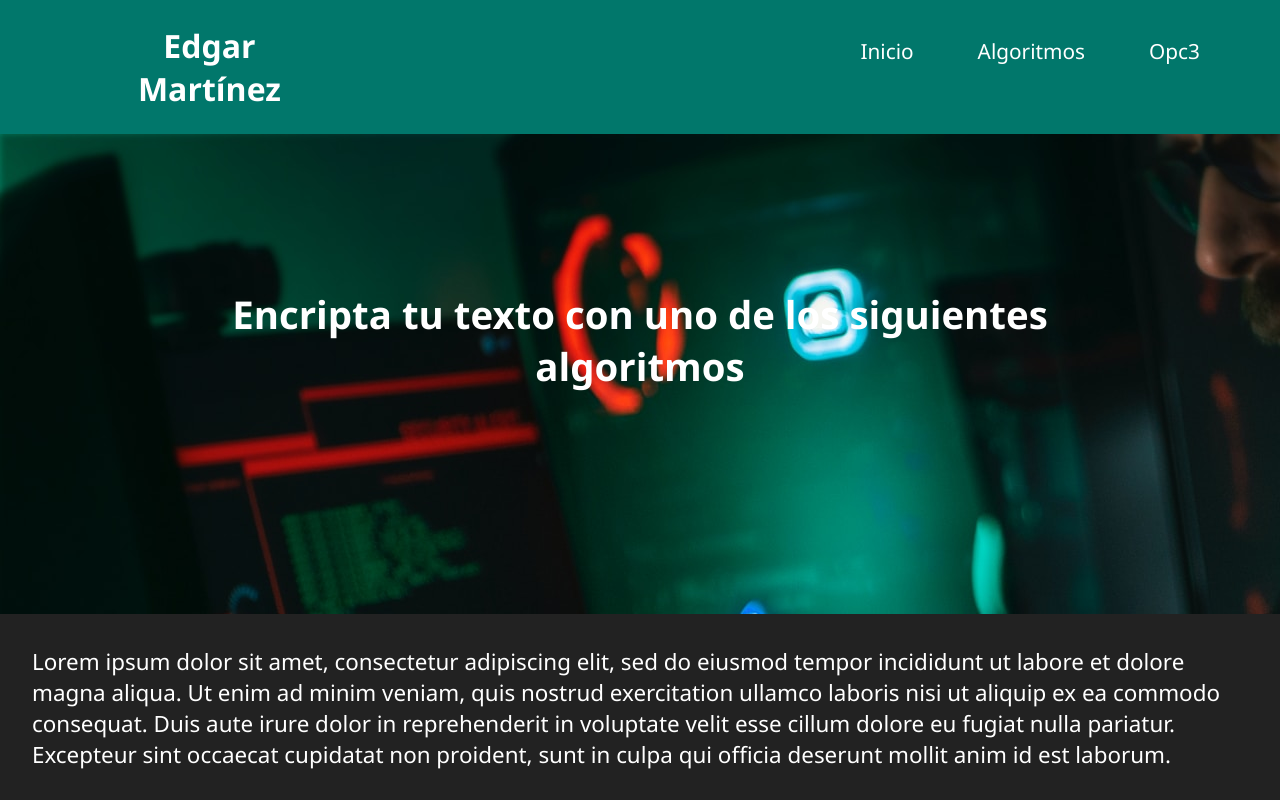
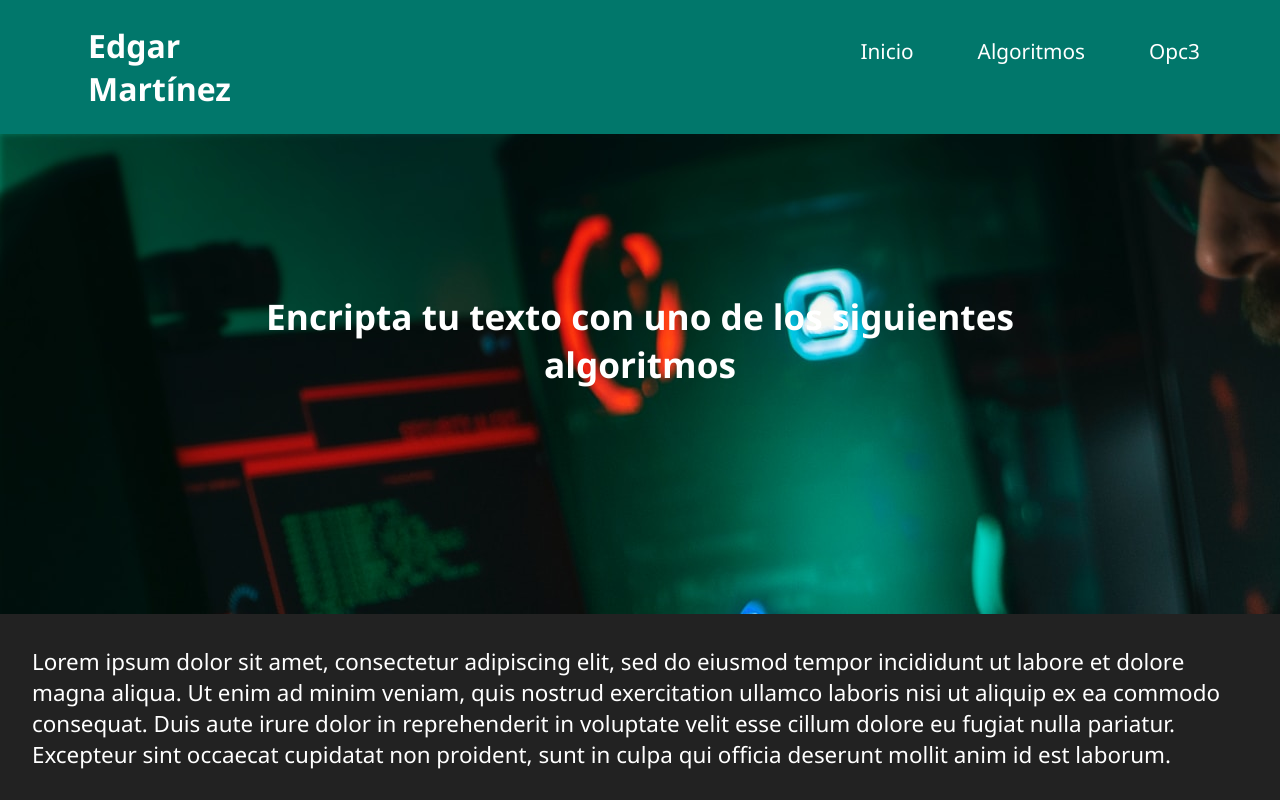
Before and after one commit to DanielMMITM/Text-Encryptor, a React (Vite) app: page / in a window 1280 px wide. Shown: the top 800 px of the page. Built offline with nearby package versions, Linux system fonts and the light colour scheme.

Commit message:
Correccion navbar, efecto breathe y mejora de estilos

```diff
--- a/src/Components/Footer/Footer.css
+++ b/src/Components/Footer/Footer.css
@@ -10,4 +10,5 @@
     font-size: 1.6rem;
     font-weight: bold;
     margin-top: 4rem;
+    text-align: center;
 }
--- a/src/Components/NavBar/NavBar.css
+++ b/src/Components/NavBar/NavBar.css
@@ -4,6 +4,8 @@
     justify-content: space-between;
     color: #fff;
     background: #01776b;
+    /* position: fixed;
+    top: 0; */
     width: 100%;
 }
 
--- a/src/css/Home.css
+++ b/src/css/Home.css
@@ -5,7 +5,67 @@
 .mainHeader {
     height: 60vh;
     background-image: url('../img/mainBanner.jpg');
+    text-align: center;
     margin-top: -1.6rem;
+}
+
+.mainTitle{
+    -webkit-animation: breathing 3s ease-out infinite
+    normal;
+        animation: breathing 3s ease-out infinite normal;
+        font-size: 16px;
+        color: #fff;
+        -webkit-font-smoothing: antialiased;
+        border-radius: 2px;
+        text-align: center;
+}
+
+@-webkit-keyframes breathing {
+    0% {
+        -webkit-transform: scale(0.9);
+        transform: scale(0.9);
+    }
+
+    25% {
+        -webkit-transform: scale(1);
+        transform: scale(1);
+    }
+
+    60% {
+        -webkit-transform: scale(0.9);
+        transform: scale(0.9);
+    }
+
+    100% {
+        -webkit-transform: scale(0.9);
+        transform: scale(0.9);
+    }
+}
+
+@keyframes breathing {
+    0% {
+        -webkit-transform: scale(0.9);
+        -ms-transform: scale(0.9);
+        transform: scale(0.9);
+    }
+
+    25% {
+        -webkit-transform: scale(1);
+        -ms-transform: scale(1);
+        transform: scale(1);
+    }
+
+    60% {
+        -webkit-transform: scale(0.9);
+        -ms-transform: scale(0.9);
+        transform: scale(0.9);
+    }
+
+    100% {
+        -webkit-transform: scale(0.9);
+        -ms-transform: scale(0.9);
+        transform: scale(0.9);
+    }
 }
 
 .body {
--- a/src/index.css
+++ b/src/index.css
@@ -1,8 +1,6 @@
-body{
+body {
   margin: 0;
   background: #222;
   display: grid;
-  place-content: center;
-  text-align: center;
   font-family: 'Segoe UI', Tahoma, Geneva, Verdana, sans-serif;
 }
--- a/src/views/Home.jsx
+++ b/src/views/Home.jsx
@@ -41,7 +41,6 @@ export function Home (){
             </body>
             <footer>
                 <Footer></Footer>
-
             </footer>
         </>
     )
```
Lines whose indentation alone changed are shown as unchanged.
